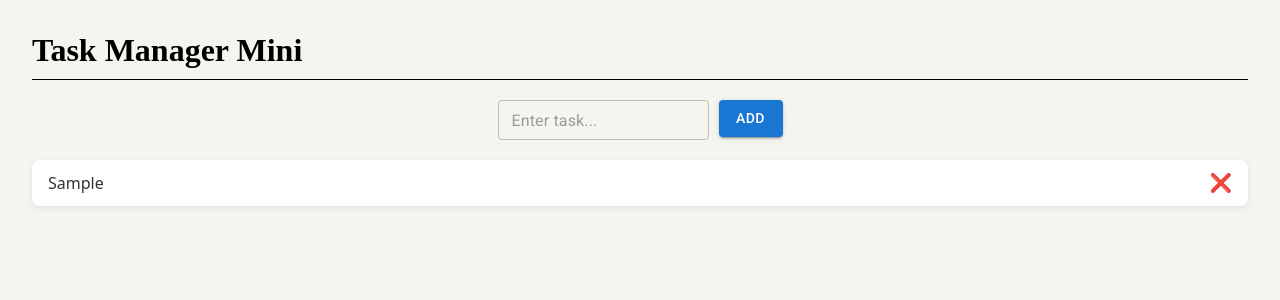
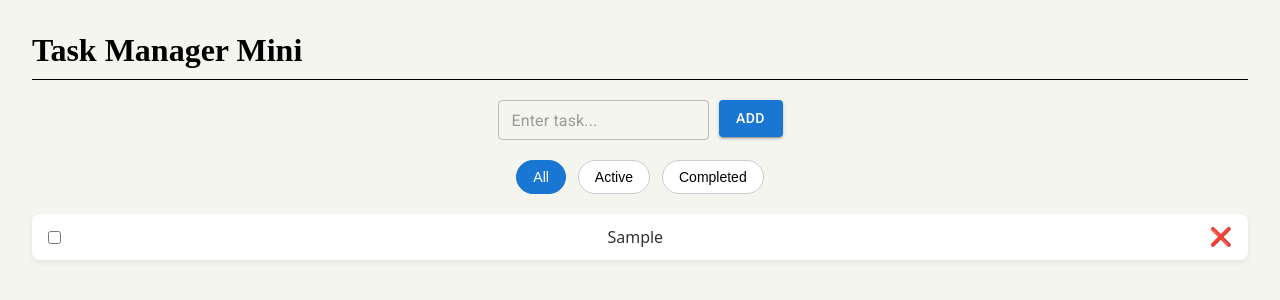
Before and after one commit to NguyenChiThuan0509/365-EJSC---Frontend-Intern---Task-Manager-Mini, a React (Vite) app: page / in a window 1280 px wide. Both pictures are taken after typing "Sample" into the empty fields and a click on the button "ADD". Shown: the top 300 px of the page. Built offline with nearby package versions, Linux system fonts and the light colour scheme.

Commit message:
Thêm filter task

```diff
--- a/src/App.tsx
+++ b/src/App.tsx
@@ -2,12 +2,16 @@ import { useEffect, useState } from "react";
 import type { Task } from "./types/task";
 import { TaskList } from "./components/TaskList/TaskList";
 import CreateNewTask from "./components/CreateNewTask/CreateNewTask";
+
+type Filter = "all" | "completed" | "active";
 
 function App() {
   const [tasks, setTasks] = useState<Task[]>(() => {
     const storedTasks = localStorage.getItem("tasks");
     return storedTasks ? JSON.parse(storedTasks) : [];
   });
+
+  const [filter, setFilter] = useState<Filter>("all");
 
   useEffect(() => {
     localStorage.setItem("tasks", JSON.stringify(tasks));
@@ -28,6 +32,20 @@ function App() {
     setTasks((prev) => prev.filter((task) => task.id !== id));
   };
 
+  const toggleTask = (id: number) => {
+    setTasks((prev) =>
+      prev.map((task) =>
+        task.id === id ? { ...task, completed: !task.completed } : task
+      )
+    );
+  };
+
+  const filteredTasks = tasks.filter((task) => {
+    if (filter === "completed") return task.completed;
+    if (filter === "active") return !task.completed;
+    return true;
+  });
+
   return (
     <div className="container">
       <div className="header">
@@ -35,8 +53,37 @@ function App() {
           <h1>Task Manager Mini</h1>
         </div>
       </div>
+
       <CreateNewTask onAddTask={addTask} />
-      <TaskList tasks={tasks} onDeleteTask={deleteTask} />
+
+      <div className="filter-bar">
+        <button
+          className={`filter-btn ${filter === "all" ? "active" : ""}`}
+          onClick={() => setFilter("all")}
+        >
+          All
+        </button>
+
+        <button
+          className={`filter-btn ${filter === "active" ? "active" : ""}`}
+          onClick={() => setFilter("active")}
+        >
+          Active
+        </button>
+
+        <button
+          className={`filter-btn ${filter === "completed" ? "active" : ""}`}
+          onClick={() => setFilter("completed")}
+        >
+          Completed
+        </button>
+      </div>
+
+      <TaskList
+        tasks={filteredTasks}
+        onDeleteTask={deleteTask}
+        onToggleTask={toggleTask}
+      />
     </div>
   );
 }
--- a/src/components/TaskList/TaskList.tsx
+++ b/src/components/TaskList/TaskList.tsx
@@ -4,9 +4,10 @@ import "./TaskList.css";
 interface Props {
   tasks: Task[];
   onDeleteTask: (id: number) => void;
+  onToggleTask: (id: number) => void;
 }
 
-export const TaskList = ({ tasks, onDeleteTask }: Props) => {
+export const TaskList = ({ tasks, onDeleteTask, onToggleTask }: Props) => {
   if (tasks.length === 0) {
     return <p style={{ marginTop: "20px" }}>No tasks</p>;
   }
@@ -15,7 +16,22 @@ export const TaskList = ({ tasks, onDeleteTask }: Props) => {
     <ul className="task-list">
       {tasks.map((task) => (
         <li key={task.id} className="task-item">
-          <span className="task-title">{task.title}</span>
+          <input
+            type="checkbox"
+            checked={task.completed}
+            onChange={() => onToggleTask(task.id)}
+          />
+
+          <span
+            className="task-title"
+            style={{
+              textDecoration: task.completed ? "line-through" : "none",
+              opacity: task.completed ? 0.6 : 1,
+            }}
+          >
+            {task.title}
+          </span>
+
           <button
             className="task-delete-btn"
             onClick={() => onDeleteTask(task.id)}
--- a/src/index.css
+++ b/src/index.css
@@ -48,3 +48,31 @@ html {
 .container .header .btn a {
   text-decoration: none;
 }
+
+.filter-bar {
+  margin: 20px 0;
+  display: flex;
+  justify-content: center;
+  gap: 12px;
+}
+
+.filter-btn {
+  padding: 8px 16px;
+  border-radius: 999px;
+  border: 1px solid #ccc;
+  background-color: #fff;
+  font-size: 14px;
+  font-weight: 500;
+  cursor: pointer;
+  transition: all 0.2s ease;
+}
+
+.filter-btn:hover {
+  background-color: #f0f0f0;
+}
+
+.filter-btn.active {
+  background-color: #1976d2; /* MUI primary */
+  color: #fff;
+  border-color: #1976d2;
+}
```
